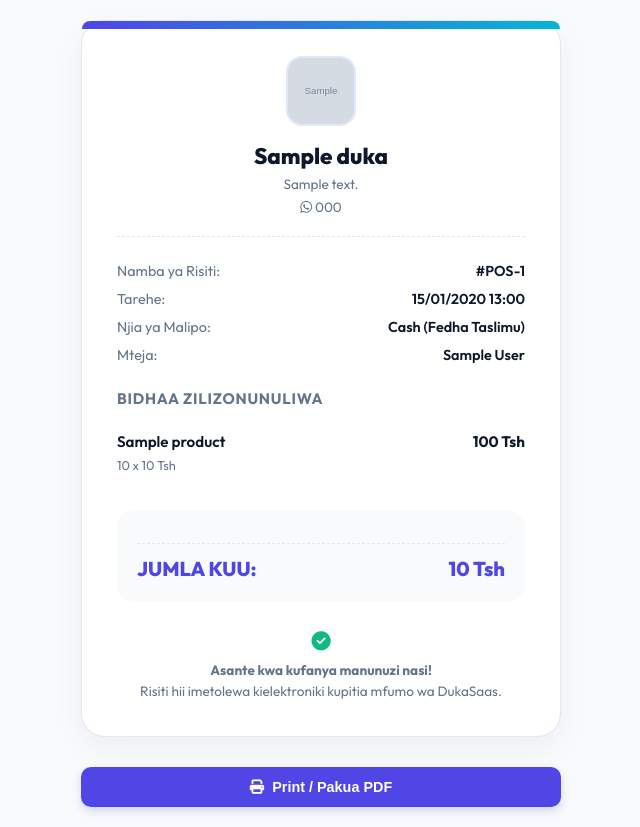
After one commit to Nyisulya/duka, a Django app: a page that uses templates/store/public_receipt.html in a window 1280 px wide. The commit adds this page. Shown: the whole page, without its empty margins (319-959 px from the left). Run offline with Django 5.2, Linux system fonts and the light colour scheme; tables that the repository leaves empty hold one stand-in row (values such as "Sample post"); grey boxes marked "Sample" are stand-in pictures.

Commit message:
Kuongeza Mfumo wa Risiti za Kidijitali na Kitufe cha Tuma kwa WhatsApp kwenye POS

```diff
--- a/core/urls.py
+++ b/core/urls.py
@@ -30,6 +30,7 @@ urlpatterns = [
     # 4. Point of Sale (POS) & Orders
     path('store/<slug:slug>/admin/pos/', views.store_pos, name='store_pos_slug'),
     path('store/<slug:slug>/admin/pos/checkout/', views.store_pos_checkout, name='store_pos_checkout_slug'),
+    path('store/<slug:slug>/receipt/<int:sale_id>/', views.store_public_receipt, name='store_public_receipt_slug'),
     path('store/<slug:slug>/admin/customers/quick-add/', views.store_quick_customer, name='store_quick_customer_slug'),
     path('store/<slug:slug>/admin/orders/', views.store_orders, name='store_orders_slug'),
     path('store/<slug:slug>/admin/orders/<int:order_id>/update/', views.store_order_update, name='store_order_update_slug'),
--- a/core/views.py
+++ b/core/views.py
@@ -455,6 +455,7 @@ def store_pos_checkout(request, slug):
                 'total': float(total),
                 'payment_method': sale.get_payment_method_display(),
                 'customer_name': customer.name if customer else None,
+                'customer_phone': customer.phone if customer else None,
                 'date': sale.sale_date.strftime('%Y-%m-%d %H:%M:%S'),
                 'items': receipt_items
             })
@@ -679,3 +680,14 @@ def store_debt_pay(request, slug, customer_id):
         messages.success(request, f"Malipo ya deni kiasi cha {amount_paid} TZS yamefanikiwa kurekodiwa!")
 
     return redirect('store_debt_detail_slug', slug=slug, customer_id=customer_id)
+
+
+def store_public_receipt(request, slug, sale_id):
+    duka = get_object_or_404(Duka, slug=slug)
+    sale = get_object_or_404(Sale, id=sale_id, duka=duka)
+
+    context = {
+        'store': duka,
+        'sale': sale,
+    }
+    return render(request, 'store/public_receipt.html', context)
--- /dev/null
+++ b/templates/store/public_receipt.html
@@ -0,0 +1,358 @@
+<!DOCTYPE html>
+<html lang="sw">
+<head>
+    <meta charset="UTF-8">
+    <meta name="viewport" content="width=device-width, initial-scale=1.0">
+    <title>Risiti ya Kielektroniki - {{ store.name }}</title>
+    <!-- Google Fonts -->
+    <link href="https://fonts.googleapis.com/css2?family=Outfit:wght@300;400;500;600;700;800&display=swap" rel="stylesheet">
+    <!-- FontAwesome icons -->
+    <link rel="stylesheet" href="https://cdnjs.cloudflare.com/ajax/libs/font-awesome/6.4.0/css/all.min.css">
+
+    <style>
+        :root {
+            --primary: #4f46e5;
+            --primary-light: #e0e7ff;
+            --primary-hover: #4338ca;
+            --text-dark: #0f172a;
+            --text-muted: #64748b;
+            --bg-page: #f8fafc;
+            --bg-card: #ffffff;
+            --border-color: #e2e8f0;
+            --success: #10b981;
+            --danger: #ef4444;
+        }
+
+        * {
+            box-sizing: border-box;
+            margin: 0;
+            padding: 0;
+        }
+
+        body {
+            font-family: 'Outfit', sans-serif;
+            background-color: var(--bg-page);
+            color: var(--text-dark);
+            min-height: 100vh;
+            display: flex;
+            justify-content: center;
+            align-items: center;
+            padding: 20px;
+        }
+
+        .receipt-container {
+            background-color: var(--bg-card);
+            border: 1px solid var(--border-color);
+            border-radius: 24px;
+            width: 100%;
+            max-width: 480px;
+            padding: 35px;
+            box-shadow: 0 10px 30px rgba(15, 23, 42, 0.05);
+            position: relative;
+        }
+
+        /* Decorative top gradient bar */
+        .receipt-container::before {
+            content: '';
+            position: absolute;
+            top: 0;
+            left: 0;
+            right: 0;
+            height: 8px;
+            background: linear-gradient(90deg, var(--primary) 0%, #06b6d4 100%);
+            border-top-left-radius: 24px;
+            border-top-right-radius: 24px;
+        }
+
+        .receipt-header {
+            text-align: center;
+            margin-bottom: 25px;
+            padding-bottom: 20px;
+            border-bottom: 1px dashed var(--border-color);
+        }
+
+        .store-logo {
+            width: 70px;
+            height: 70px;
+            border-radius: 16px;
+            object-fit: cover;
+            margin-bottom: 12px;
+            border: 2px solid var(--primary-light);
+        }
+
+        .store-icon {
+            width: 70px;
+            height: 70px;
+            border-radius: 16px;
+            background-color: var(--primary-light);
+            color: var(--primary);
+            display: inline-flex;
+            align-items: center;
+            justify-content: center;
+            font-size: 2rem;
+            margin-bottom: 12px;
+        }
+
+        .receipt-header h1 {
+            font-size: 1.4rem;
+            font-weight: 800;
+            color: var(--text-dark);
+            margin-bottom: 5px;
+        }
+
+        .receipt-header p {
+            font-size: 0.85rem;
+            color: var(--text-muted);
+        }
+
+        .receipt-info {
+            display: flex;
+            flex-direction: column;
+            gap: 10px;
+            margin-bottom: 25px;
+            font-size: 0.9rem;
+        }
+
+        .info-row {
+            display: flex;
+            justify-content: space-between;
+        }
+
+        .info-label {
+            color: var(--text-muted);
+        }
+
+        .info-value {
+            font-weight: 600;
+            color: var(--text-dark);
+        }
+
+        .receipt-items-title {
+            font-size: 0.95rem;
+            font-weight: 700;
+            text-transform: uppercase;
+            letter-spacing: 0.05em;
+            color: var(--text-muted);
+            margin-bottom: 12px;
+        }
+
+        .receipt-items-list {
+            margin-bottom: 25px;
+        }
+
+        .item-row {
+            display: flex;
+            justify-content: space-between;
+            align-items: flex-start;
+            padding: 12px 0;
+            border-bottom: 1px solid #f1f5f9;
+        }
+
+        .item-row:last-child {
+            border-bottom: none;
+        }
+
+        .item-details h4 {
+            font-size: 0.95rem;
+            font-weight: 600;
+            color: var(--text-dark);
+            margin-bottom: 3px;
+        }
+
+        .item-details span {
+            font-size: 0.8rem;
+            color: var(--text-muted);
+        }
+
+        .item-total {
+            font-weight: 700;
+            font-size: 0.95rem;
+            color: var(--text-dark);
+        }
+
+        .receipt-totals {
+            background-color: #f8fafc;
+            border-radius: 16px;
+            padding: 20px;
+            margin-bottom: 30px;
+        }
+
+        .totals-row {
+            display: flex;
+            justify-content: space-between;
+            margin-bottom: 8px;
+            font-size: 0.9rem;
+        }
+
+        .totals-row:last-child {
+            margin-bottom: 0;
+        }
+
+        .totals-row.grand-total {
+            border-top: 1px dashed var(--border-color);
+            margin-top: 12px;
+            padding-top: 12px;
+            font-size: 1.25rem;
+            font-weight: 800;
+            color: var(--primary);
+        }
+
+        .receipt-footer {
+            text-align: center;
+            font-size: 0.85rem;
+            color: var(--text-muted);
+            line-height: 1.5;
+        }
+
+        .receipt-footer i {
+            color: var(--primary);
+            margin-bottom: 10px;
+            font-size: 1.2rem;
+        }
+
+        .action-buttons {
+            display: flex;
+            gap: 15px;
+            margin-top: 30px;
+        }
+
+        .btn-action {
+            flex: 1;
+            display: flex;
+            align-items: center;
+            justify-content: center;
+            gap: 8px;
+            padding: 12px;
+            border-radius: 10px;
+            font-weight: 600;
+            font-size: 0.9rem;
+            cursor: pointer;
+            text-decoration: none;
+            transition: all 0.2s;
+        }
+
+        .btn-print {
+            background-color: var(--primary);
+            color: white;
+            border: none;
+            box-shadow: 0 4px 10px rgba(79, 70, 229, 0.2);
+        }
+
+        .btn-print:hover {
+            background-color: var(--primary-hover);
+        }
+
+        .btn-back {
+            background-color: white;
+            color: var(--text-muted);
+            border: 1px solid var(--border-color);
+        }
+
+        .btn-back:hover {
+            background-color: #f1f5f9;
+            color: var(--text-dark);
+        }
+
+        @media print {
+            body {
+                background-color: white;
+                padding: 0;
+            }
+
+            .receipt-container {
+                border: none;
+                box-shadow: none;
+                padding: 0;
+                max-width: 100%;
+            }
+
+            .action-buttons {
+                display: none;
+            }
+        }
+    </style>
+</head>
+<body>
+
+<div style="display: flex; flex-direction: column; width: 100%; align-items: center;">
+    <div class="receipt-container">
+        <!-- Header -->
+        <div class="receipt-header">
+            {% if store.logo %}
+                <img src="{{ store.logo.url }}" alt="{{ store.name }}" class="store-logo">
+            {% else %}
+                <div class="store-icon">
+                    <i class="fa-solid fa-store"></i>
+                </div>
+            {% endif %}
+            <h1>{{ store.name }}</h1>
+            <p>{{ store.description|default:"Karibu tena katika duka letu!" }}</p>
+            {% if store.whatsapp_number %}
+                <p style="margin-top: 5px;"><i class="fa-brands fa-whatsapp"></i> {{ store.whatsapp_number }}</p>
+            {% endif %}
+        </div>
+
+        <!-- Info -->
+        <div class="receipt-info">
+            <div class="info-row">
+                <span class="info-label">Namba ya Risiti:</span>
+                <span class="info-value">#POS-{{ sale.id }}</span>
+            </div>
+            <div class="info-row">
+                <span class="info-label">Tarehe:</span>
+                <span class="info-value">{{ sale.sale_date|date:"d/m/Y H:i" }}</span>
+            </div>
+            <div class="info-row">
+                <span class="info-label">Njia ya Malipo:</span>
+                <span class="info-value">{{ sale.get_payment_method_display }}</span>
+            </div>
+            {% if sale.customer %}
+                <div class="info-row">
+                    <span class="info-label">Mteja:</span>
+                    <span class="info-value">{{ sale.customer.name }}</span>
+                </div>
+            {% endif %}
+        </div>
+
+        <!-- Items list -->
+        <div class="receipt-items-title">Bidhaa Zilizonunuliwa</div>
+        <div class="receipt-items-list">
+            {% for item in sale.items.all %}
+                <div class="item-row">
+                    <div class="item-details">
+                        <h4>{{ item.product.name }}</h4>
+                        <span>{{ item.quantity }} x {{ item.price_at_sale|floatformat:"0" }} Tsh</span>
+                    </div>
+                    <div class="item-total">
+                        {{ item.subtotal|floatformat:"0" }} Tsh
+                    </div>
+                </div>
+            {% endfor %}
+        </div>
+
+        <!-- Totals -->
+        <div class="receipt-totals">
+            <div class="totals-row grand-total">
+                <span>JUMLA KUU:</span>
+                <span>{{ sale.total_amount|floatformat:"0" }} Tsh</span>
+            </div>
+        </div>
+
+        <!-- Footer -->
+        <div class="receipt-footer">
+            <i class="fa-solid fa-circle-check" style="color: var(--success);"></i>
+            <p><strong>Asante kwa kufanya manunuzi nasi!</strong></p>
+            <p>Risiti hii imetolewa kielektroniki kupitia mfumo wa DukaSaas.</p>
+        </div>
+    </div>
+
+    <!-- Print/Action buttons outside the card -->
+    <div class="action-buttons" style="width: 100%; max-width: 480px;">
+        <button onclick="window.print()" class="btn-action btn-print">
+            <i class="fa-solid fa-print"></i> Print / Pakua PDF
+        </button>
+    </div>
+</div>
+
+</body>
+</html>
```
Also changed, not shown: templates/store/admin/pos.html (+35 -0 lines).
